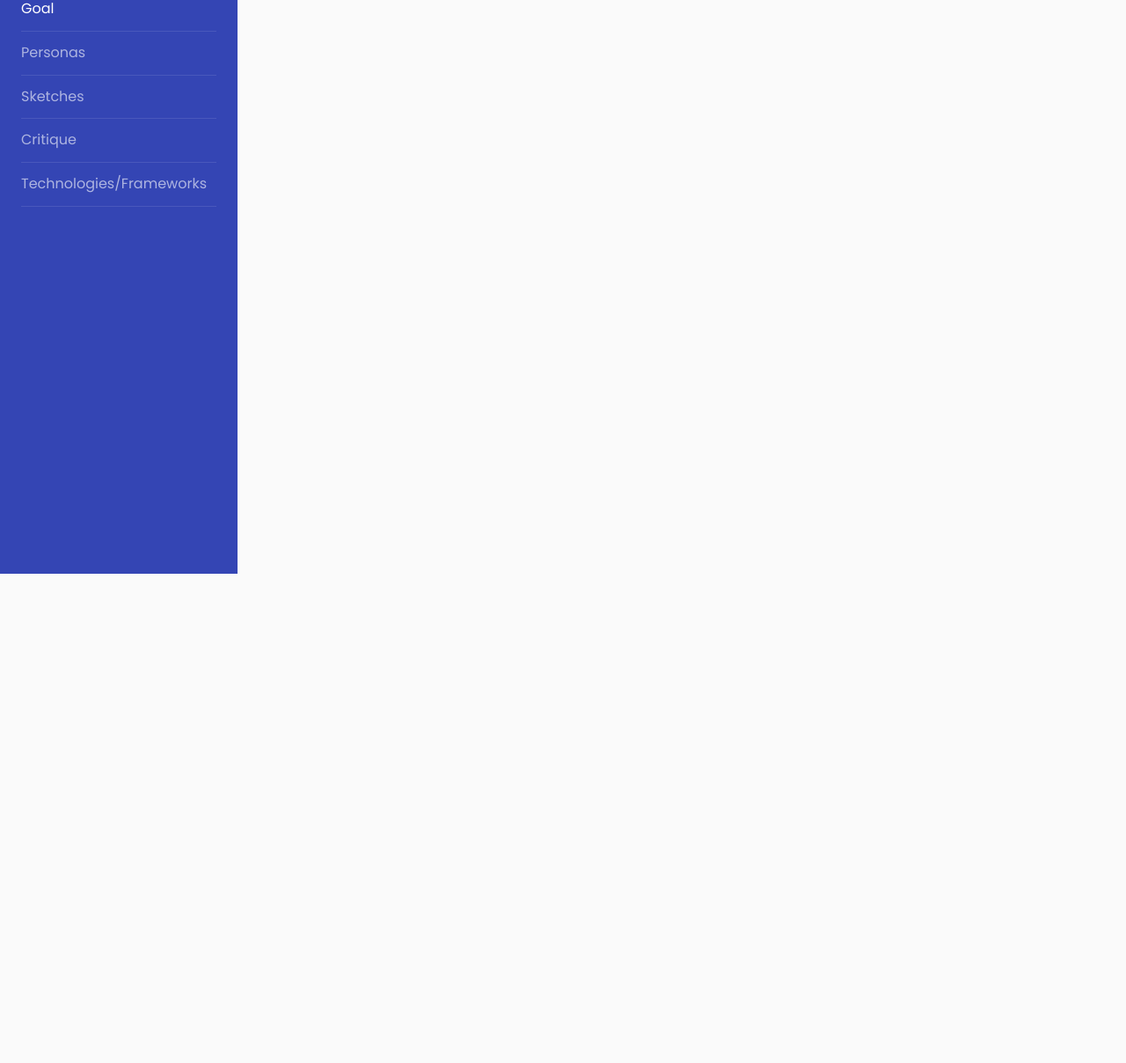
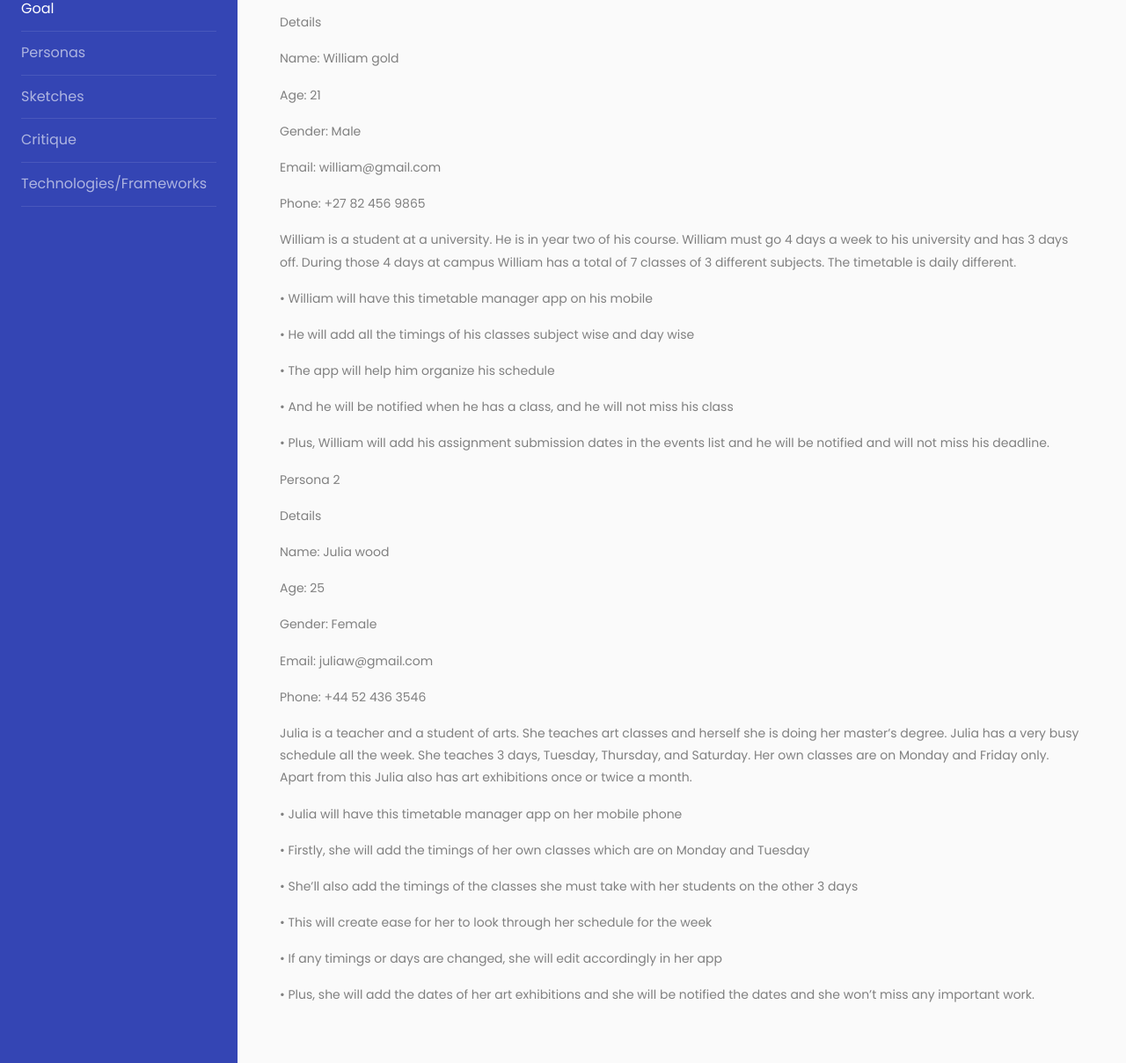
Before and after one commit to Talhamalhi/Mobile-Computing-, a plain HTML site: page timetablemanager/Persona.html in a window 1280 px wide. Shown: the part 148-1356 px from the top of the page at 88% size. Before the commit the page ends 800 px from the top, so only its background shows below. Drawn offline with Linux system fonts and the light colour scheme.

Commit message:
Persona of the App added

```diff
--- a/timetablemanager/Persona.html
+++ b/timetablemanager/Persona.html
@@ -19,7 +19,7 @@
 	        </button>
         </div>
 				<div class="p-4">
-		  		<h1><a href="index.html" class="logo">Your App Name</a></h1>
+		  		<h1><a href="index.html" class="logo">Timetable Manager App</a></h1>
 	        <ul class="list-unstyled components mb-5">
 	          <li class="active">
 	            <a href="index.html"> Goal</a>
@@ -43,7 +43,36 @@
 
       <div id="content" class="p-4 p-md-5 pt-5">
         <h2 class="mb-4">Persona</h2>
-        <p>Add Persona here...</p>
+        <p>Persona 1</p>
+<p>Details </p>
+<p>Name: William gold</p>
+<p>Age: 21</p>
+<p>Gender: Male</p>
+<p>Email: william@gmail.com</p>
+<p>Phone: +27 82 456 9865</p>
+<p>William is a student at a university. He is in year two of his course. William must go 4 days a week to his university and has 3 days off. During those 4 days at campus William has a total of 7 classes of 3 different subjects. The timetable is daily different.</p>
+<p>•	William will have this timetable manager app on his mobile</p>
+<p>•	He will add all the timings of his classes subject wise and day wise</p>
+<p>•	The app will help him organize his schedule </p>
+<p>•	And he will be notified when he has a class, and he will not miss his class</p>
+<p>•	Plus, William will add his assignment submission dates in the events list and he will be notified and will not miss his deadline.
+</p>
+<p>Persona 2</p>
+<p>Details </p>
+<p>Name: Julia wood</p>
+<p>Age: 25</p>
+<p>Gender: Female </p>
+<p>Email: juliaw@gmail.com</p>
+<p>Phone: +44 52 436 3546</p>
+<p>Julia is a teacher and a student of arts. She teaches art classes and herself she is doing her master’s degree. Julia has a very busy schedule all the week. She teaches 3 days, Tuesday, Thursday, and Saturday. Her own classes are on Monday and Friday only. Apart from this Julia also has art exhibitions once or twice a month.</p>
+<p>•	Julia will have this timetable manager app on her mobile phone</p>
+<p>•	Firstly, she will add the timings of her own classes which are on Monday and Tuesday </p>
+<p>•	She’ll also add the timings of the classes she must take with her students on the other 3 days</p>
+<p>•	This will create ease for her to look through her schedule for the week</p>
+<p>•	If any timings or days are changed, she will edit accordingly in her app</p>
+<p>•	Plus, she will add the dates of her art exhibitions and she will be notified the dates and she won’t miss any important work.
+
+</p>
       </div>
 		</div>
 
```
